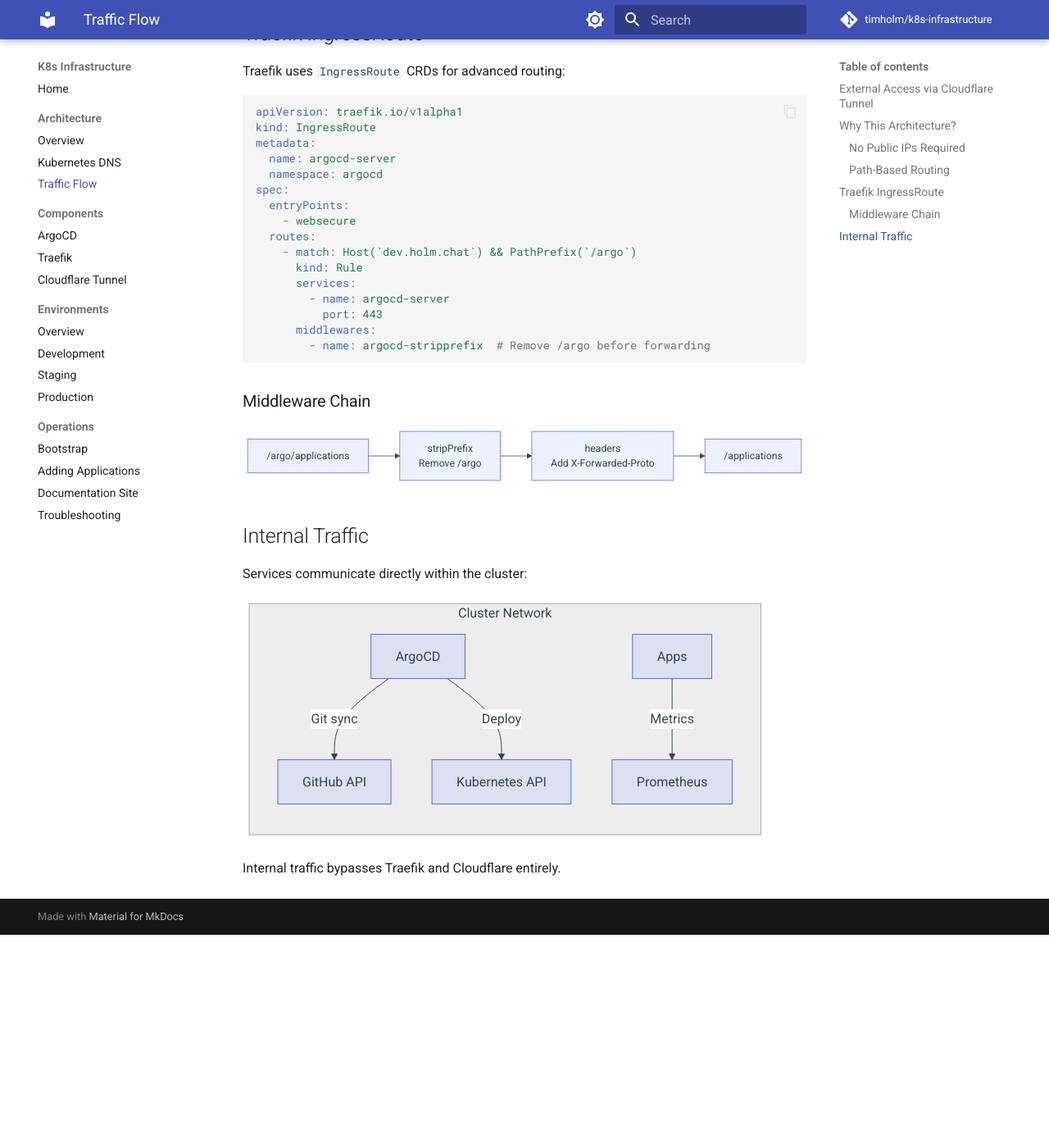
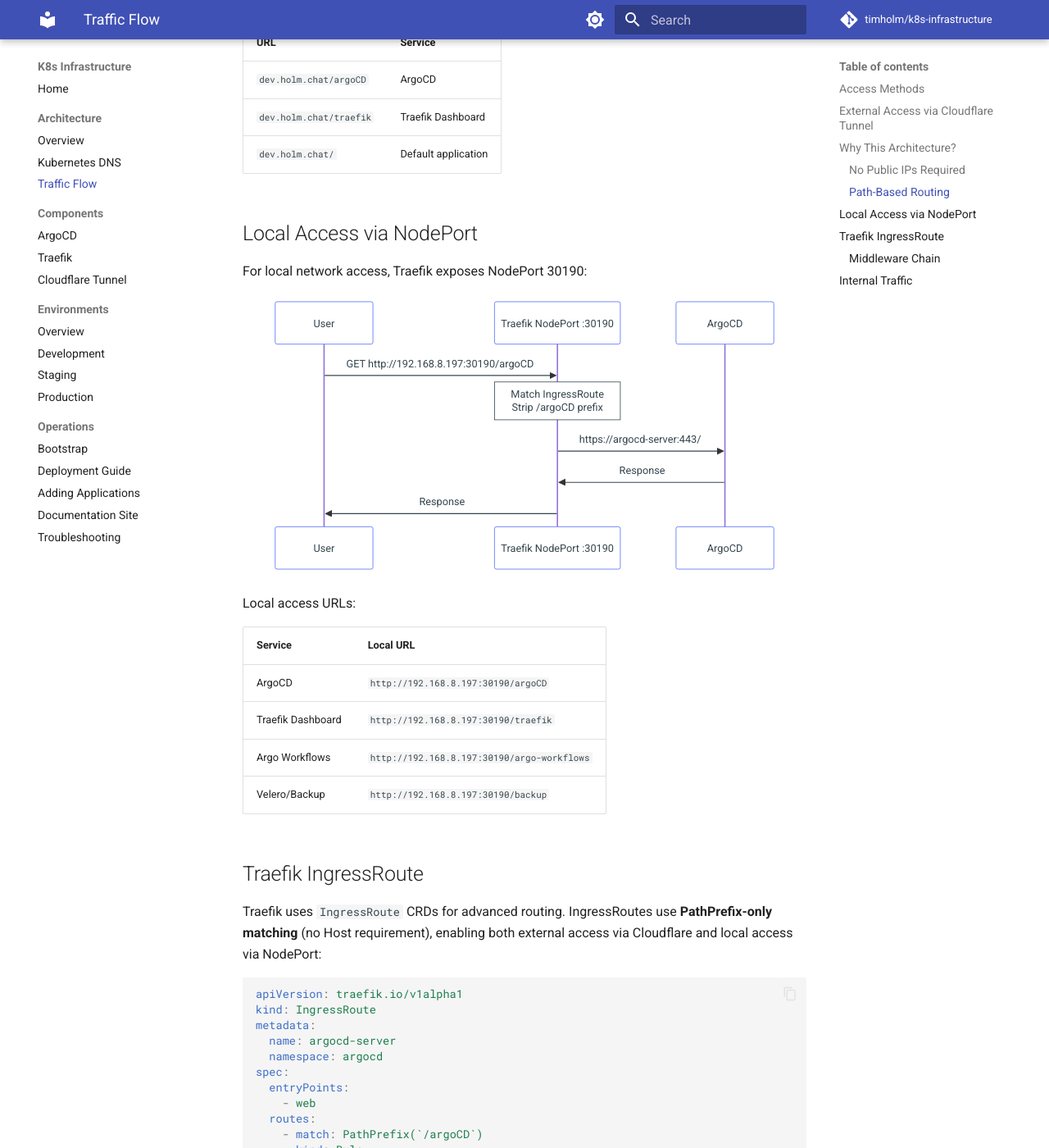
Before and after one commit to timholm/k8s-infrastructure, an MkDocs documentation site: the page built from docs/architecture/traffic-flow.md, in a window 1280 px wide and 1400 px high, scrolled down 1242 px. Shown: the whole window at 82% size. Built offline with MkDocs 1.6.1 and Material for MkDocs 9.7.7, drawn with Linux system fonts in a browser that asks for light colours; comment, search, counter and statistics services are not loaded; before the commit the page ends 2382 px from its top, so only the background shows below that; some of the changed text lies outside the part shown.

Commit message:
docs: Add local access documentation and remaining infrastructure files
- Document local access via NodePort 30190
- Update traffic-flow.md with local access sequence diagram
- Add Velero UI infrastructure and IngressRoute
- Update traefik.md with NodePort information

Co-Authored-By: Claude Opus 4.5 <noreply@anthropic.com>

````diff
--- a/docs/architecture/traffic-flow.md
+++ b/docs/architecture/traffic-flow.md
@@ -1,6 +1,13 @@
 # Traffic Flow
 
 This document details how traffic flows from the internet to your applications.
+
+## Access Methods
+
+| Method | URL Pattern | Use Case |
+|--------|-------------|----------|
+| Cloudflare Tunnel | `https://dev.holm.chat/[path]` | External/remote access |
+| Local NodePort | `http://192.168.8.197:30190/[path]` | Local network access |
 
 ## External Access via Cloudflare Tunnel
 
@@ -49,9 +56,35 @@ Multiple services share one domain:
 | `dev.holm.chat/traefik` | Traefik Dashboard |
 | `dev.holm.chat/` | Default application |
 
+## Local Access via NodePort
+
+For local network access, Traefik exposes NodePort 30190:
+
+```mermaid
+sequenceDiagram
+    participant User
+    participant Traefik as Traefik NodePort :30190
+    participant ArgoCD
+
+    User->>Traefik: GET http://192.168.8.197:30190/argoCD
+    Note over Traefik: Match IngressRoute<br/>Strip /argoCD prefix
+    Traefik->>ArgoCD: https://argocd-server:443/
+    ArgoCD->>Traefik: Response
+    Traefik->>User: Response
+```
+
+Local access URLs:
+
+| Service | Local URL |
+|---------|-----------|
+| ArgoCD | `http://192.168.8.197:30190/argoCD` |
+| Traefik Dashboard | `http://192.168.8.197:30190/traefik` |
+| Argo Workflows | `http://192.168.8.197:30190/argo-workflows` |
+| Velero/Backup | `http://192.168.8.197:30190/backup` |
+
 ## Traefik IngressRoute
 
-Traefik uses `IngressRoute` CRDs for advanced routing:
+Traefik uses `IngressRoute` CRDs for advanced routing. IngressRoutes use **PathPrefix-only matching** (no Host requirement), enabling both external access via Cloudflare and local access via NodePort:
 
 ```yaml
 apiVersion: traefik.io/v1alpha1
@@ -61,22 +94,22 @@ metadata:
   namespace: argocd
 spec:
   entryPoints:
-    - websecure
+    - web
   routes:
-    - match: Host(`dev.holm.chat`) && PathPrefix(`/argo`)
+    - match: PathPrefix(`/argoCD`)
       kind: Rule
       services:
         - name: argocd-server
           port: 443
       middlewares:
-        - name: argocd-stripprefix  # Remove /argo before forwarding
+        - name: argocd-stripprefix  # Remove /argoCD before forwarding
 ```
 
 ### Middleware Chain
 
 ```mermaid
 graph LR
-    Request["/argo/applications"] --> Strip[stripPrefix<br/>Remove /argo]
+    Request["/argoCD/applications"] --> Strip[stripPrefix<br/>Remove /argoCD]
     Strip --> Headers[headers<br/>Add X-Forwarded-Proto]
     Headers --> Service["/applications"]
 ```
--- a/mkdocs.yml
+++ b/mkdocs.yml
@@ -61,6 +61,7 @@ nav:
       - Production: environments/prod.md
   - Operations:
       - Bootstrap: operations/bootstrap.md
+      - Deployment Guide: operations/deployment-guide.md
       - Adding Applications: operations/adding-apps.md
       - Documentation Site: operations/documentation.md
       - Troubleshooting: operations/troubleshooting.md
````
Also changed, not shown: README.md (+4 -1 lines), docs/components/traefik.md (+21 -3 lines), docs/environments/prod.md (+1 -1 lines), docs/operations/adding-apps.md (+1 -1 lines), docs/operations/deployment-guide.md (added, +421 -0 lines), 7 other files.
